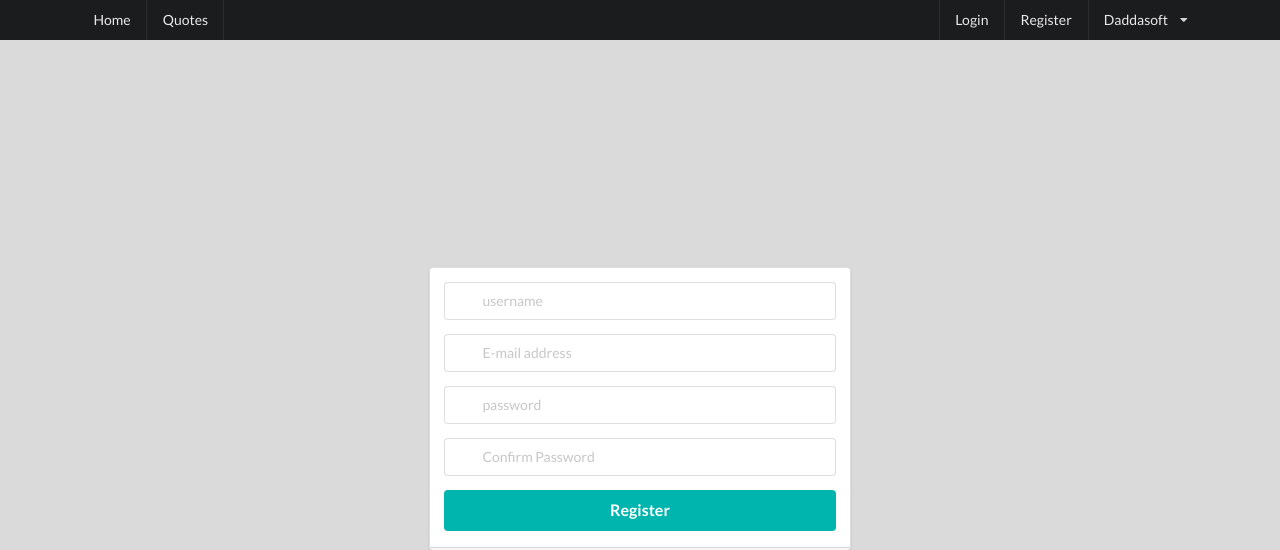
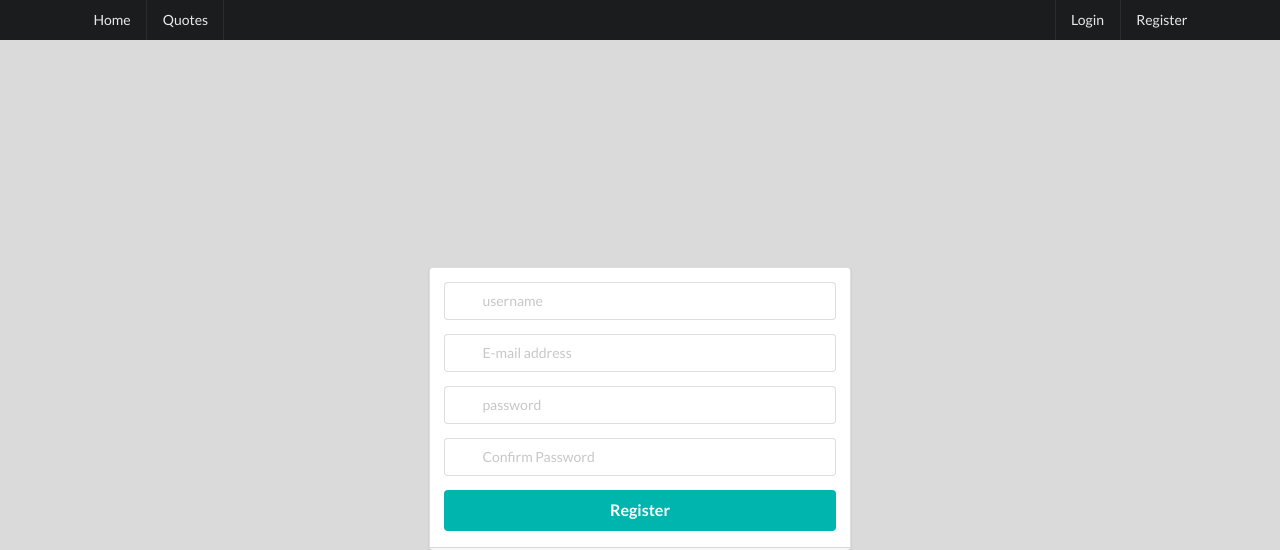
Before and after one commit to daddasoft/FlaskQuotesApi, a Flask app: page /register in a window 1280 px wide. Shown: the top 550 px of the page. Run offline with Flask 2, Linux system fonts and the light colour scheme; some web fonts are replaced.

Commit message:
Render Template Conditionally 👀

```diff
--- a/templates/layout.html
+++ b/templates/layout.html
@@ -21,8 +21,9 @@
         <div class="right menu">
           <a href="{{url_for('login')}}" class="item">Login</a>
           <a href="{{url_for('register')}}" class="item">Register</a>
+          {%if "user" in session%}
           <div class="ui simple dropdown item">
-            Daddasoft <i class="dropdown icon"></i>
+            {{session["user"]}} <i class="dropdown icon"></i>
             <div class="menu">
               <div class="header">Setting</div>
               <a class="item" href="#">Profile</a>
@@ -31,6 +32,7 @@
               <a class="item" href="#">Log Out</a>
             </div>
           </div>
+          {%endif%}
         </div>
       </div>
     </div>
```
